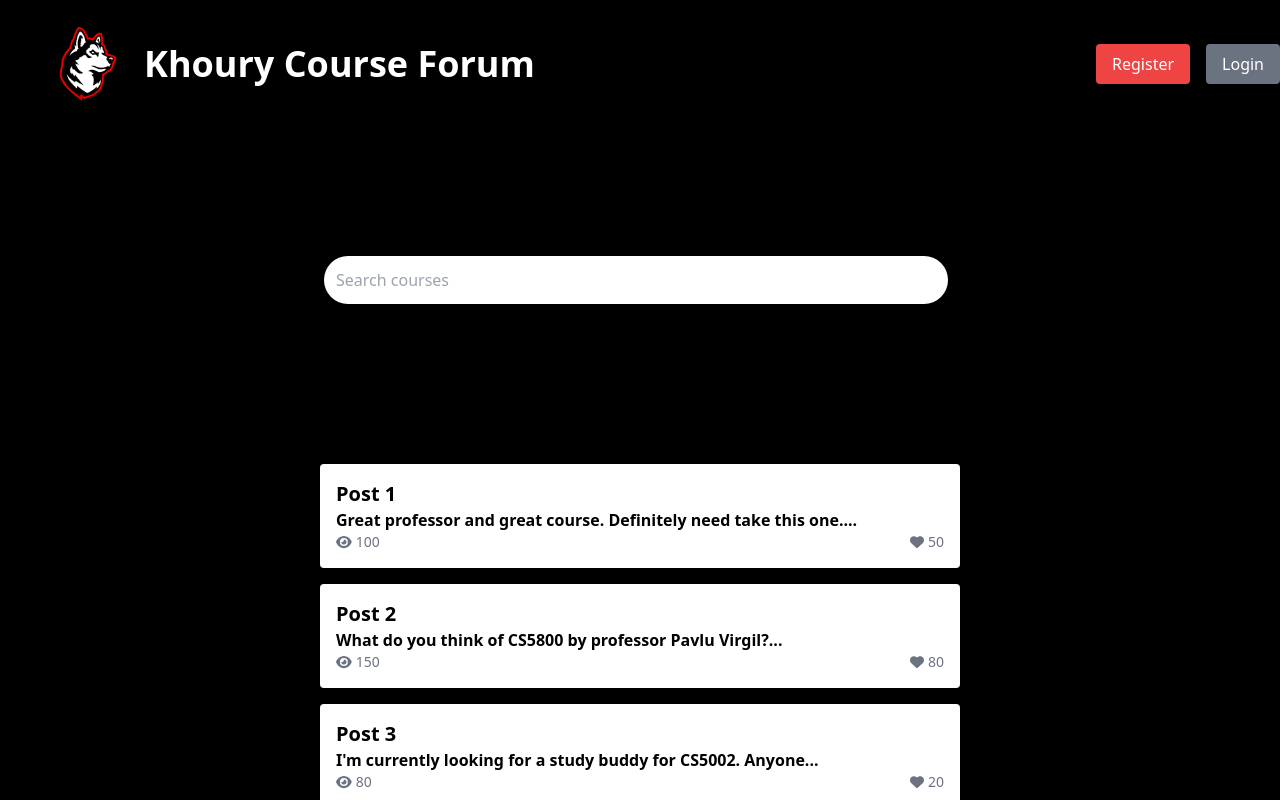
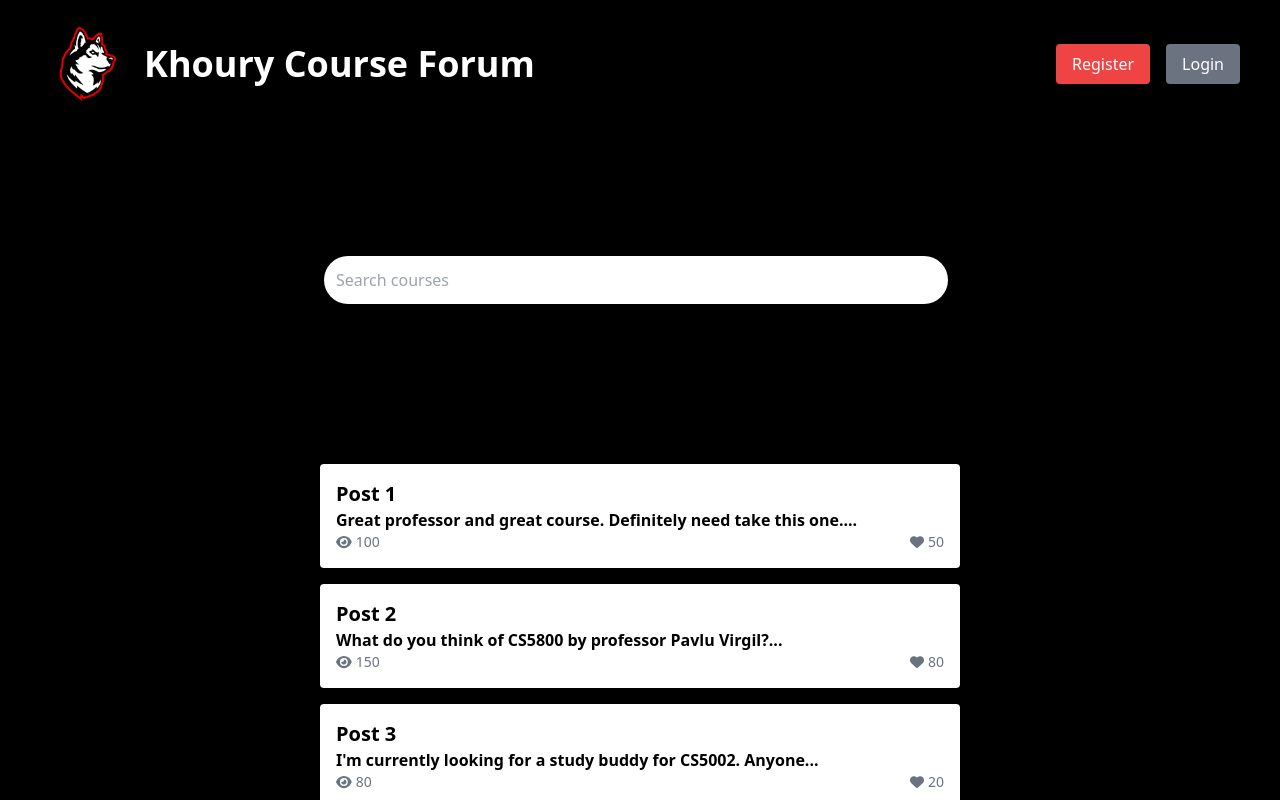
Before and after one commit to KhouryChat/khoury-chat, a Next.js app: page / in a window 1280 px wide. Shown: the top 800 px of the page. Built offline with nearby package versions, Linux system fonts and the light colour scheme.

Commit message:
Fix buttons too on the right

```diff
--- a/app/page.js
+++ b/app/page.js
@@ -55,7 +55,7 @@ export default function Home() {
           </h1>
         </div>
 
-        <div className="space-x-4 flex justify-end">
+        <div className="space-x-4 flex mr-10">
           <button
             onClick={goToRegister}
             className="bg-red-500 text-white px-4 py-2 h-max rounded"
```
